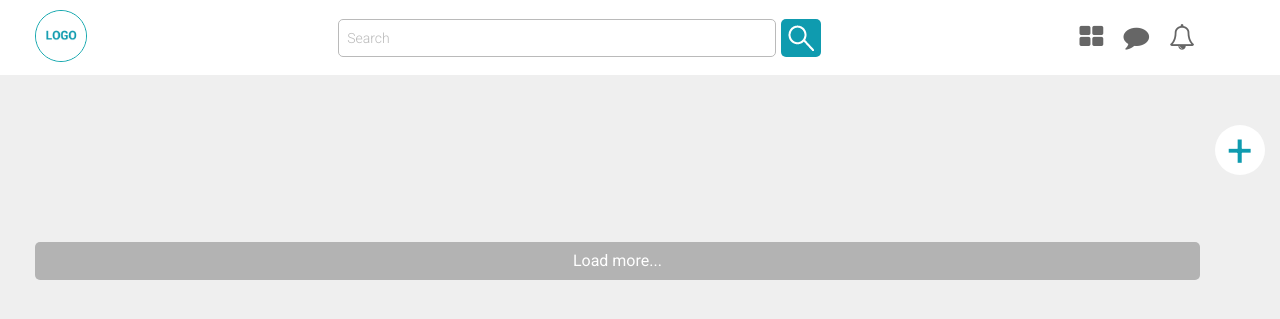
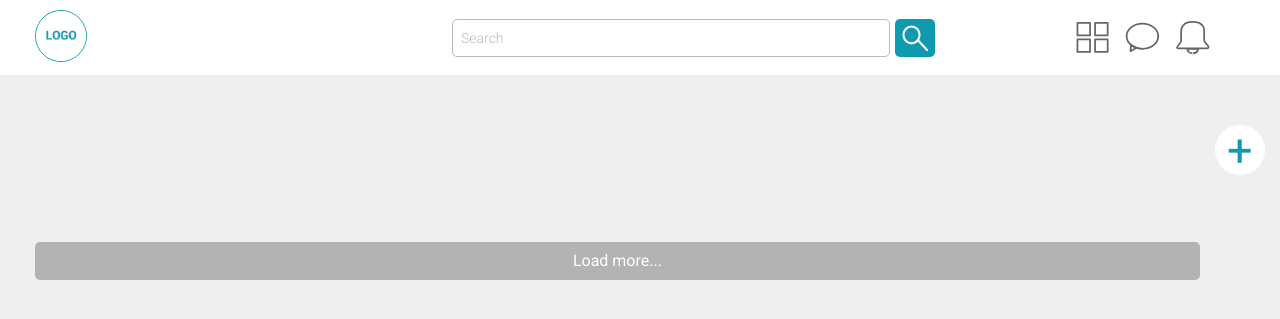
Before and after one commit to chiarafaes/PHP_project_CF_LG_AH, a PHP site: page /home.php in a window 1280 px wide. Shown: the top 319 px of the page. Run offline with PHP 8.4, Linux system fonts and the light colour scheme; the visitor is signed in with stand-in values (Sample User, id 1); grey boxes labelled with a size stand in for pictures from a placeholder-image service; data that the repository does not hold is empty; some libraries are stand-ins or nearby versions.

Commit message:
aanpassingen

```diff
--- a/ajax/ajax.loadmore.php
+++ b/ajax/ajax.loadmore.php
@@ -14,6 +14,6 @@ spl_autoload_register(function ($class){
 
 $offset = $_POST['offset'];
 
-echo json_encode(Post::getPosts(5,$offset));
+echo json_encode(Post::getPosts(20,$offset)); // moeten er 20 bijkomen (zoals in briefing)
 
 ?>
--- a/css/default.css
+++ b/css/default.css
@@ -28,9 +28,9 @@ header{
 }
 
 .avatar a img{
-    height: 50px;
+    height: 45px;
     border-radius: 100%;
-    margin: 10px 15px 0px 15px;
+    margin: 15px 15px 0px 15px;
     float: left;
     border:none;
 }
@@ -46,10 +46,73 @@ header .logo img{
     margin-right: 20px;
 }
 
+.dropbtn {
+    cursor: pointer;
+}
+
+.avatar{
+    position: relative;
+    display: inline-block;
+}
+
+.dropdown-content{
+    display: none;
+    position: absolute;
+    background-color: white;
+    width: 140px;
+    border: 1px solid #e6e6e6;
+    border-radius: 5%;
+    z-index: 1;
+    margin-left: -80px;
+    margin-top: 63px;
+
+}
+
+.dropdown-content a {
+    color: #666666;
+    font-weight: 400;
+    font-size: 14px;
+    padding: 12px 16px;
+    text-decoration: none;
+    display: block;
+}
+.dropdown-content a:hover {
+    background-color: #f1f1f1;
+}
+
+.avatar:hover .dropdown-content {
+    display: block;
+}
+
+.btn_logout {
+    border: 1px solid #c4c4c4;
+    border-radius: 5px;
+    margin-left: 10px;
+    margin-right: 10px;
+    margin-bottom: 10px;
+
+}
+.hr_dropdown{
+    color: #f1f1f1;
+    margin-top: 0;
+}
+
+.dropdown-content a.btn_logout{
+    text-align: center;
+}
+
+.dropdown-content a.btn_logout:hover {
+    background-color:#0F9BAF;
+    color:white;
+    border: 1px solid white;
+    border-radius: 5px;
+}
+
 
 .search{
     margin: auto;
     border:none;
+    margin-left: 350px;
 
 }
 
@@ -86,31 +149,79 @@ header .logo img{
 }
 
 .iconen{
-    display: flex;
-    flex-direction: row;
+    margin-top: 20px;
 }
-.functions{
-    display: flex;
-    flex-direction: row;
-    height: 40px;
-    margin: auto;
+
+.icon_1{
+    background: url("../img/icon_categories.svg");
+    text-indent: -99999px;
+    height: 35px;
+    width: 35px;
+    margin-left: 10px;
 }
-.icon{
+
+.icon_1:hover{
+    background: url("../img/icon_categories_hover.svg");
+    text-indent: -99999px;
+    height: 35px;
+    width: 35px;
+    margin-left: 10px;
+}
+
+.icon_2{
+    background: url("../img/icon_message.svg");
+    text-indent: -99999px;
+    height: 35px;
+    width: 35px;
+    margin-left: 15px;
+}
+
+.icon_2:hover{
+    background: url("../img/icon_message_hover.svg");
+    text-indent: -99999px;
+    height: 35px;
+    width: 35px;
+    margin-left: 15px;
+}
+
+.icon_3{
+    background: url("../img/icon_notifications.svg");
+    text-indent: -99999px;
+    height: 35px;
+    width: 35px;
+    margin-left: 15px;
+}
+
+.icon_3:hover{
+    background: url("../img/icon_notifications_hover.svg");
+    text-indent: -99999px;
+    height: 35px;
+    width: 35px;
+    margin-left: 15px;
+}
+
+/* .icon{
     padding: 0.2em;
     height: 40px;
     font-size: 1.6rem;
     margin-right: 10px;
 
-}
+} */
 
-.icon a:hover {
+/* .icon a:hover {
     color: #0f9baf;
 
-}
+} */
 
 .functions a{
     text-decoration: none;
     color: #666666;
+}
+
+.functions a img{
+    display:block;
+    width: 40px;
+
 }
 
 footer {
--- a/css/registration.css
+++ b/css/registration.css
@@ -15,6 +15,7 @@ body{
     bottom: 0;
     width: 400px;
     background-color: #10a6ad;
+    background: url("../img/index_side.jpg") no-repeat center center;
 }
 
 .left img{
@@ -62,7 +63,7 @@ h3.registration_left{
 }
 
 #loggin {
-    margin-top: 40px;
+    margin-top: 45px;
 }
 
 #login {
@@ -103,7 +104,7 @@ h3.registration_left{
     color: white;
     border-radius: 5px;
     padding: 10px 40px 10px 40px;
-    font-weight: 300;
+    font-weight: 400;
     font-size: 14px;
     letter-spacing: 1.5px;
     text-transform: uppercase;
--- a/home.php
+++ b/home.php
@@ -16,7 +16,7 @@ if(!empty($_POST['search'])){
 } else {
     // Als er niet gezocht wordt, dan alle posts inladen
     try{
-        $renderedPosts = Post::getPosts(10, 0);
+        $renderedPosts = Post::getPosts(20, 0); // Veranderd naar 20, want in briefing moet bij load more 20 items bijkomen
         $likedPosts = Post::getPostsLikedByUser($_SESSION['email']);
     } catch (PDOException $e){
         $error = $e->getMessage();
@@ -67,15 +67,34 @@ if(!empty($_POST['search'])){
     </div>
 
     <div class="iconen">
-        <div class="functions">
-            <div class="icon"> <a href="#" class="fa fa-th-large"></a> </div>
-            <div class="icon"> <a href="#" class="fa fa-comment"></a> </div>
-            <div class="icon"> <a href="#" class="fa fa-bell-o"></a> </div>
+            <div class="icon_1">
+                <a href="#" ></a>
+            </div>
+
+            <div class="icon_2">
+                <a href="#" ></a>
+            </div>
+            <div class="icon_3">
+                <a href="#" ></a>
+            </div>
+
+    </div>
+
+    <div class="avatar">
+        <a href="profile.php" class="dropbtn"><img src="<?php echo Avatar::showAvatar(); ?>"></a>
+        <div class="dropdown-content">
+            <a href="profile.php">My profile</a>
+            <a href="profile.php">My collections</a>
+            <a href="profile.php">My uploads</a>
+            <hr class="hr_dropdown">
+            <a href="profilesettings.php">Settings</a>
+            <a href="logout.php" class="btn_logout">Logout</a>
         </div>
     </div>
-        <div class="avatar">
-            <a href="profilesettings.php"><img src="<?php echo Avatar::showAvatar(); ?>"></a>
-        </div>
+
+
+
+
 
 </header>
 
```
Also changed, not shown: css/index.css (+5 -9 lines), css/loggedin.css (+17 -10 lines), loggedin.php (+1 -7 lines), profilesettings.php (+16 -7 lines).
